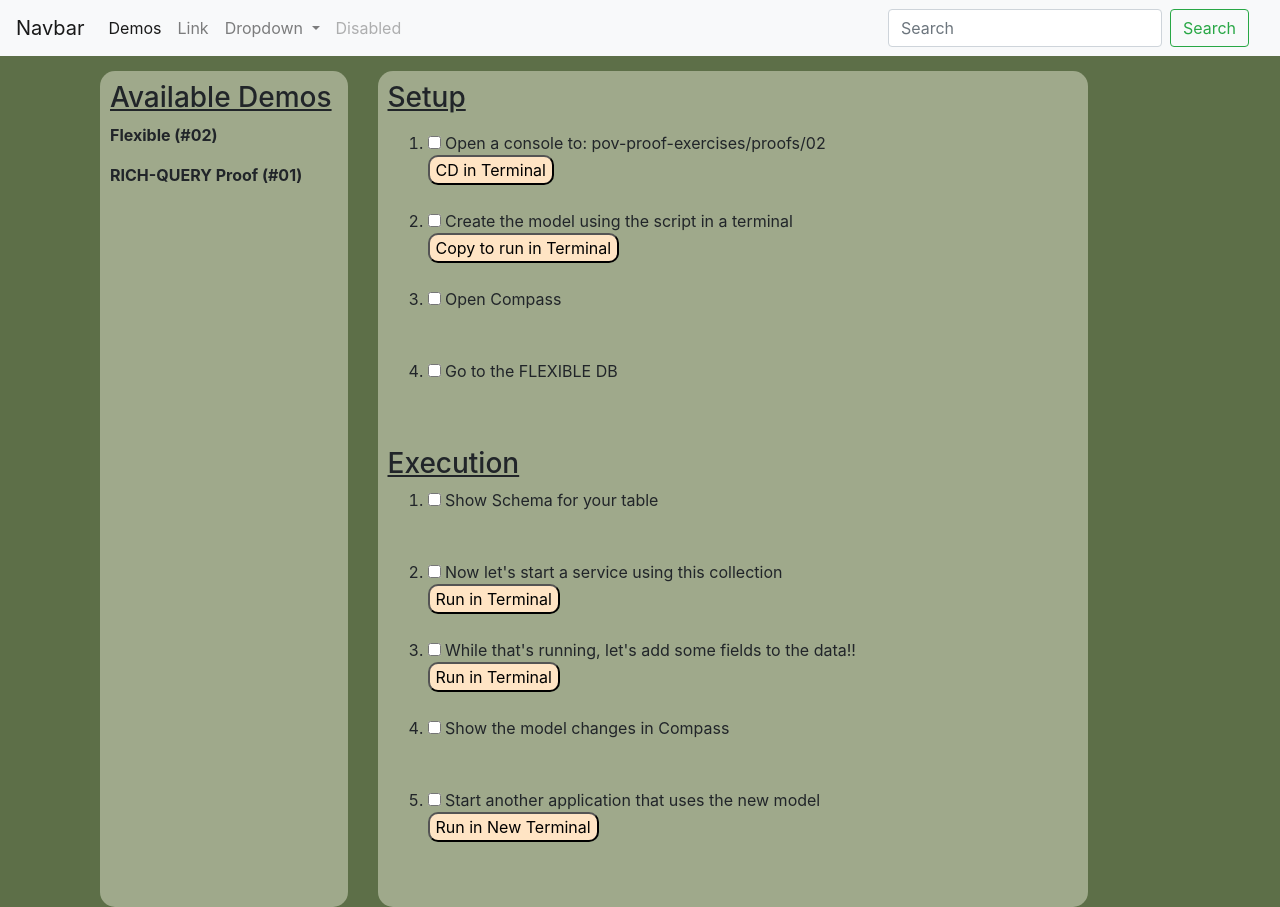
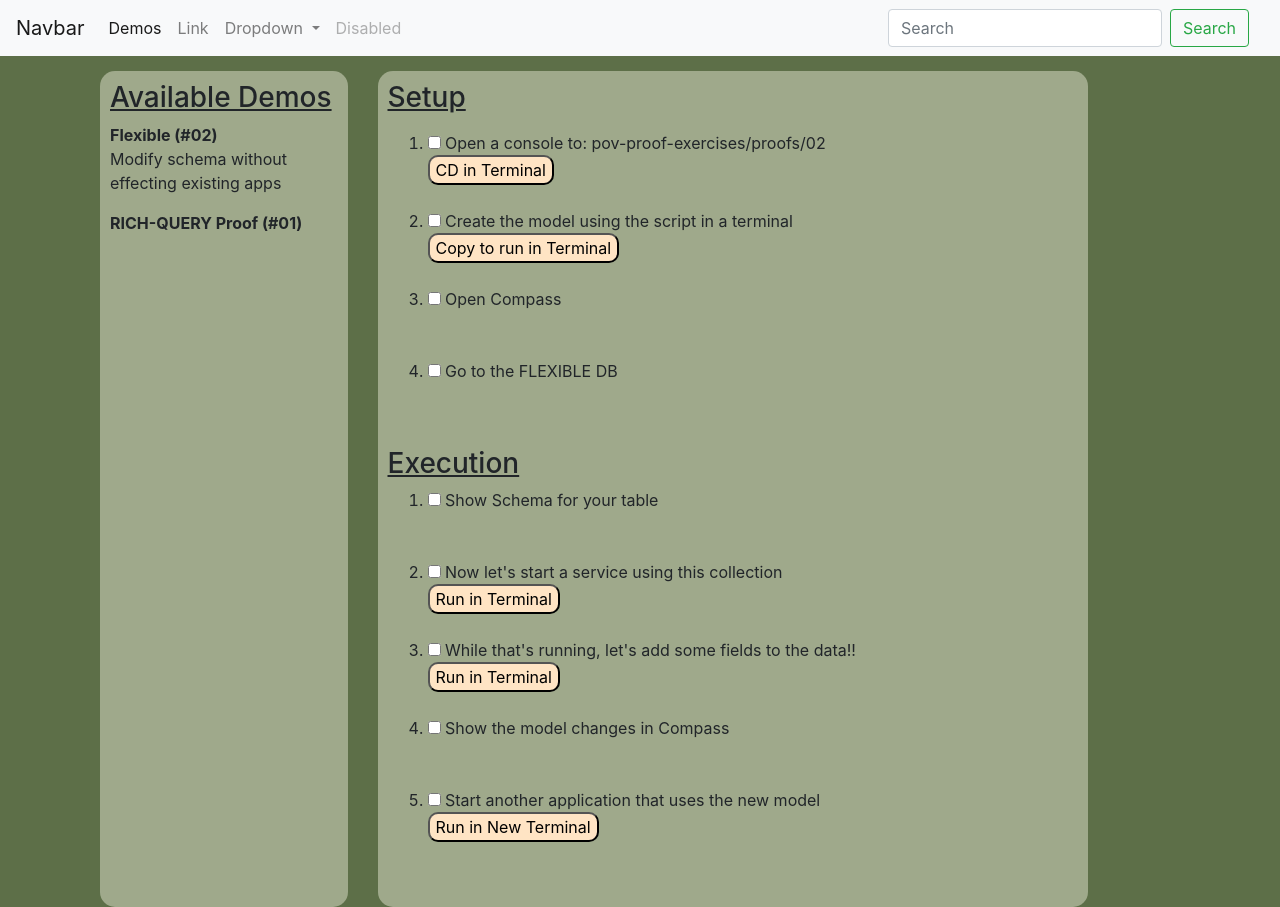
Before and after one commit to jsstokes/DemoMonkey, an Angular app: page / in a window 1280 px wide. Built offline with nearby package versions, Linux system fonts and the light colour scheme.

Commit message:
observable working

```diff
--- a/src/app/data/test-data.ts
+++ b/src/app/data/test-data.ts
@@ -1,7 +1,7 @@
 export var TestData = [
   {
     title: "Flexible (#02)",
-    description: "",
+    description: "Modify schema without effecting existing apps",
     overview: "",
     repo: "https://github.com/10gen/pov-proof-exercises/tree/master/proofs/02",
     setup: [
@@ -69,8 +69,8 @@ export var TestData = [
   },
   {
     title: "RICH-QUERY Proof (#01)",
+    overview: "Queries in Compass",
     description: "",
-    overview: "",
     setup:[],
     execution: [
       {
```
